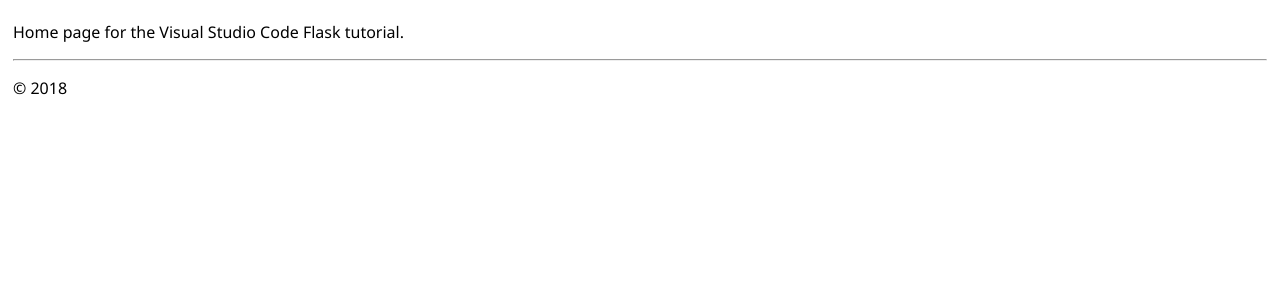
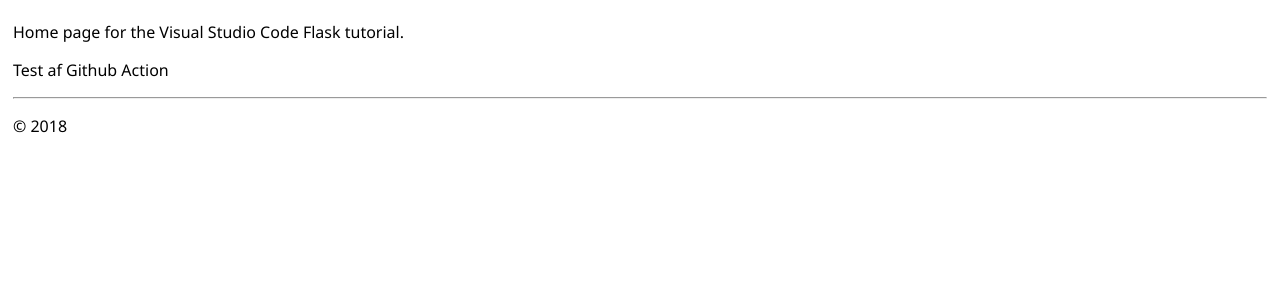
Before and after one commit to PBI22/Agil-Flask-Note-Projekt, a Flask app: page / in a window 1280 px wide. Shown: the part 47-347 px from the top of the page. Run offline with Flask 3, Linux system fonts and the light colour scheme.

Commit message:
Update home.html

```diff
--- a/hello_app/templates/home.html
+++ b/hello_app/templates/home.html
@@ -4,4 +4,5 @@ Home
 {% endblock %}
 {% block content %}
 <p>Home page for the Visual Studio Code Flask tutorial.</p>
+<p>Test af Github Action</p>
 {% endblock %}
```
